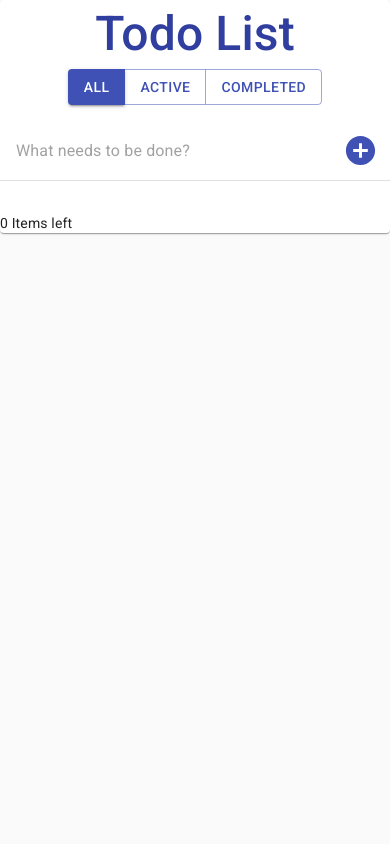
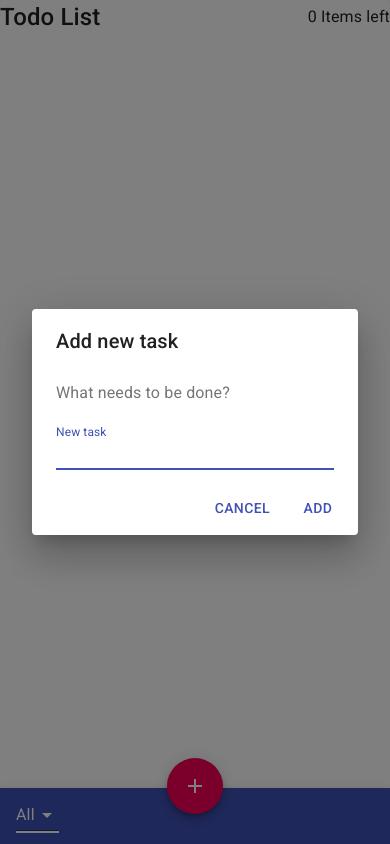
Before and after one commit to mkurayan/react-todo, a React (Create React App) app: page / in a window 390 px wide. Both pictures are taken after a click on the button "add". Built offline with nearby package versions, Linux system fonts and the light colour scheme.

Commit message:
Apply Material-UI part 3

```diff
--- a/src/App.js
+++ b/src/App.js
@@ -1,9 +1,8 @@
 import React from 'react';
 import CssBaseline from '@material-ui/core/CssBaseline';
-import Box from '@material-ui/core/Box';
 import ToDo from './components/ToDo/ToDo';
 import {inSessionStore}  from './api/api';
-import { createMuiTheme, makeStyles } from '@material-ui/core/styles';
+import { createMuiTheme, makeStyles, responsiveFontSizes  } from '@material-ui/core/styles';
 import { ThemeProvider } from '@material-ui/styles';
 
 const useStyles = makeStyles(theme => ({
@@ -22,7 +21,7 @@ const useStyles = makeStyles(theme => ({
   }
 }));
 
-const theme = createMuiTheme({});
+let theme = createMuiTheme({});
 
 export default function App() {
   const classes = useStyles();
@@ -30,9 +29,7 @@ export default function App() {
   return (
     <ThemeProvider theme={theme}>
       <CssBaseline />
-      <Box display="flex" justifyContent="center">
-        <ToDo taskApi={inSessionStore} styleName={classes.root}/>
-      </Box>
+      <ToDo taskApi={inSessionStore} styleName={classes.root}/>
     </ThemeProvider>
   );
 }
--- a/src/components/ToDo/AddTask.js
+++ b/src/components/ToDo/AddTask.js
@@ -28,7 +28,6 @@ class AddTask extends React.Component {
   }
 
   handleTextChange(e) {
-    console.log(e);
     this.setState({text: e.target.value})
   }
 
@@ -59,6 +58,8 @@ class AddTask extends React.Component {
           value={this.state.text}
           onChange ={this.handleTextChange}
           onKeyPress ={this.handleKeys}
+          multiline
+          rowsMax="4"
         />
       <IconButton aria-label="add new task" onClick={this.addTask}>
         <AddCircleIcon color="primary" fontSize="large"/>
--- /dev/null
+++ b/src/components/ToDo/BottomAppBar.js
@@ -0,0 +1,150 @@
+import React from 'react';
+import TaskFilterEnum from './TaskFilterEnum';
+
+import { makeStyles } from '@material-ui/core/styles';
+import AppBar from '@material-ui/core/AppBar';
+import Toolbar from '@material-ui/core/Toolbar';
+import Fab from '@material-ui/core/Fab';
+import AddIcon from '@material-ui/icons/Add';
+import MenuItem from '@material-ui/core/MenuItem';
+import Select from '@material-ui/core/Select';
+import Input from '@material-ui/core/Input';
+import Button from '@material-ui/core/Button';
+
+import TextField from '@material-ui/core/TextField';
+import Dialog from '@material-ui/core/Dialog';
+import DialogActions from '@material-ui/core/DialogActions';
+import DialogContent from '@material-ui/core/DialogContent';
+import DialogContentText from '@material-ui/core/DialogContentText';
+import DialogTitle from '@material-ui/core/DialogTitle';
+
+const useStyles = makeStyles(theme => ({
+  appBar: {
+    top: 'auto',
+    bottom: 0,
+  },
+  grow: {
+    flexGrow: 1,
+  },
+  fabButton: {
+    position: 'absolute',
+    zIndex: 1,
+    top: -30,
+    left: 0,
+    right: 0,
+    margin: '0 auto',
+  },
+  selectRoot: {
+    color: 'white'
+  },
+  selectIcon: {
+    color: 'white'
+  },
+  inputUnderline: {
+    borderBottom: '2px solid white',
+    '&:after': {
+      borderBottom: '1px solid white',
+    }
+  },
+  clearButton: {
+    color: 'white'
+  }
+}));
+
+export default function BottomAppBar(props) {
+  const classes = useStyles();
+
+  const handleChange = event => {
+    props.handleFilterChange(event.target.value);
+  };
+
+  const [open, setOpen] = React.useState(false);
+  const [text, setText] = React.useState("");
+
+  const handleClickOpen = () => {
+    setOpen(true);
+  };
+
+  const handleClose = () => {
+    setOpen(false);
+  };
+
+  const handleAddTask = () => {
+    let task = text.trim();
+
+    if(task !== "") {
+      setText("");
+      props.addNewTask(task);
+      setOpen(false);
+    }
+  };
+
+  const handleTextChange = (e) => {
+    setText(e.target.value)
+  };
+
+  const handleKeys = (e) => {
+    if (e.key === 'Enter') {
+      handleAddTask();
+    }
+  };
+
+  return (
+    <React.Fragment>
+      <AppBar position="fixed" className={classes.appBar}>
+        <Toolbar>
+          <Select value={props.filter} onChange={handleChange}
+            classes={{
+              root: classes.selectRoot,
+              icon: classes.selectIcon
+            }}
+            input={<Input classes={{
+              underline: classes.inputUnderline,
+            }}/>}
+            >
+            <MenuItem value={TaskFilterEnum.all}>All</MenuItem>
+            <MenuItem value={TaskFilterEnum.active}>Active</MenuItem>
+            <MenuItem value={TaskFilterEnum.completed}>Completed</MenuItem>
+          </Select>
+
+          <Fab color="secondary" aria-label="add" className={classes.fabButton} onClick={handleClickOpen}>
+            <AddIcon />
+          </Fab>
+          <div className={classes.grow} />
+
+          {props.showClearButton > 0 &&
+            <Button className={classes.clearButton}  onClick={props.handelClearCompleted}>Clear</Button>
+          }
+        </Toolbar>
+      </AppBar>
+      <Dialog open={open} onClose={handleClose} aria-labelledby="form-dialog-title"
+        fullWidth={true}>
+        <DialogTitle id="form-dialog-title">Add new task</DialogTitle>
+        <DialogContent>
+          <DialogContentText>
+            What needs to be done?
+          </DialogContentText>
+          <TextField
+            autoFocus
+            margin="dense"
+            label="New task"
+            fullWidth
+            multiline
+            rowsMax="4"
+            value={text}
+            onChange ={handleTextChange}
+            onKeyPress ={handleKeys}
+          />
+        </DialogContent>
+        <DialogActions>
+          <Button onClick={handleClose} color="primary">
+            Cancel
+          </Button>
+          <Button onClick={handleAddTask} color="primary">
+            Add
+          </Button>
+        </DialogActions>
+      </Dialog>
+    </React.Fragment>
+  );
+}
--- a/src/components/ToDo/TaskList.js
+++ b/src/components/ToDo/TaskList.js
@@ -57,6 +57,10 @@ const useStyles = makeStyles(theme => ({
     },
   },
 
+  listItemText: {
+    wordWrap: 'break-word'
+  },
+
   greyText: {
     color: grey[500],
     textDecoration: 'line-through'
@@ -70,7 +74,7 @@ function TaskList(props) {
   const classes = useStyles();
 
   return (
-    <List className={classes.root}>
+    <List className= {clsx(classes.root, props.styleName)}>
       {props.tasks.map((todo) => {
         const labelId = `checkbox-list-label-${todo.text}`;
 
@@ -87,7 +91,7 @@ function TaskList(props) {
                   inputProps={{ 'aria-labelledby': labelId }}
                 />
               </ListItemIcon>
-              <ListItemText id={labelId} primary={todo.text} className={todo.isDone && classes.greyText} />
+              <ListItemText id={labelId} primary={todo.text} className={clsx(classes.listItemText, todo.isDone && classes.greyText)} />
               <ListItemSecondaryAction className={clsx(classes.removeButton, removeButtonClass)}>
                 <IconButton onClick={() => props.removeTask(todo.id)} aria-label="removeTask">
                   <ClearIcon htmlColor={redColor} />
--- a/src/components/ToDo/ToDo.js
+++ b/src/components/ToDo/ToDo.js
@@ -2,12 +2,15 @@ import React from 'react';
 import AddTask from './AddTask';
 import TaskList from './TaskList';
 import TaskFilter from './TaskFilter.js'
+import BottomAppBar from './BottomAppBar.js'
 import TaskFilterEnum from './TaskFilterEnum';
 import helpers from '../../utils/helpers';
 
 import { withStyles } from '@material-ui/core/styles';
-import { Box, Button, Divider, Paper } from '@material-ui/core';
+import { Box, Button, Divider, Paper, Typography } from '@material-ui/core';
 import clsx from 'clsx';
+
+import Hidden from '@material-ui/core/Hidden';
 
 const styles = theme => ({
   root: {
@@ -18,6 +21,8 @@ const styles = theme => ({
     },
     [theme.breakpoints.up("sm")]: {
       width: theme.spacing(82),
+
+      minHeight: theme.spacing(60),
       maxHeight: theme.spacing(100),
       padding: [[theme.spacing(6), theme.spacing(8)]],
     },
@@ -29,19 +34,30 @@ const styles = theme => ({
   header: {
     display: 'flex',
     alignItems: 'center',
+    justifyContent: 'space-between',
+    flexDirection: 'row',
+    fontWeight: theme.typography.fontWeightMedium,
+
+    [theme.breakpoints.up('xs')]: {
+      marginBottom: theme.spacing(2),
+      fontSize: theme.typography.h5.fontSize,
+    },
+    [theme.breakpoints.up('sm')]: {
+      marginBottom: theme.spacing(5),
       color: theme.palette.primary.dark,
       fontSize: theme.typography.h3.fontSize,
-    fontWeight: theme.typography.fontWeightMedium,
-    [theme.breakpoints.up('xs')]: {
-      justifyContent: 'center',
-      flexDirection: 'column',
-      marginBottom: theme.spacing(2)
+    }
   },
-    [theme.breakpoints.up('sm')]: {
+
+  footer: {
+    display: 'flex',
+    alignItems: 'center',
     justifyContent: 'space-between',
-      flexDirection: 'row',
-      marginBottom: theme.spacing(5)
-    }
+    marginTop: theme.spacing(1),
+
+    [theme.breakpoints.down("xs")]: {
+      padding: theme.spacing(1),
+    },
   },
 
   divider: {
@@ -51,6 +67,10 @@ const styles = theme => ({
     [theme.breakpoints.up('sm')]: {
       marginBottom: theme.spacing(5)
     }
+  },
+
+  flexContent: {
+    flexGrow: 1
   }
 });
 
@@ -132,31 +152,59 @@ class ToDo extends React.Component {
       tasksToDisplay = this.state.tasks.filter(task => !task.isDone);
     }
 
-    const tasksLeft = this.state.tasks.filter(task => !task.isDone).length;
+    const incompleteTasksCount = this.state.tasks.filter(task => !task.isDone).length;
 
     let clearButton = null;
+    let showClearButton = false;
 
-    if (this.state.tasks.length - tasksLeft > 0) {
-      clearButton = <Button text="Clear completed" onClick={this.clearCompleted}/>;
+    if (this.state.tasks.length - incompleteTasksCount > 0) {
+      showClearButton = true;
+      clearButton = <Button  color="primary" onClick={this.clearCompleted}>Clear completed</Button>;
     }
 
+    let itemsLeft = <Typography> {`${incompleteTasksCount} Items left`} </Typography>;
+
     return (
+      <React.Fragment>
         <Paper className={clsx(classes.root, this.props.styleName)}>
           <Box className={classes.header}>
             Todo List
+
+            <Hidden smUp>
+              {itemsLeft}
+            </Hidden>
+            <Hidden xsDown>
               <TaskFilter filter={this.state.filter} handleFilterChange={this.changeTasksFilter} />
+            </Hidden>
           </Box>
+
+          <Hidden xsDown>
             <AddTask addNewTask={this.addTask} />
             <Divider className={classes.divider}/>
+          </Hidden>
+
           <TaskList
+              styleName={classes.flexContent}
               tasks={tasksToDisplay}
               toogleTaskStatus={this.toogleTaskStatusDebounced}
               removeTask={this.removeTask} />
 
-        <span>{`${tasksLeft} Items left`}</span>
+          <Box className={classes.footer}>
+            {itemsLeft}
+            {clearButton}
+          </Box>
+        </Paper>
 
-        {clearButton}
-      </Paper>
+        <Hidden smUp>
+          <BottomAppBar
+            filter={this.state.filter}
+            handleFilterChange={this.changeTasksFilter}
+            showClearButton={showClearButton}
+            handelClearCompleted={this.clearCompleted}
+            addNewTask={this.addTask}
+          />
+        </Hidden>
+      </React.Fragment>
     );
   }
 
--- a/src/index.css
+++ b/src/index.css
@@ -3,6 +3,17 @@ html {
 }
 
 body {
-  /* background: linear-gradient(173deg, #F8FAFE 69.9%, #393969 70%);
-  height: 100%; */
+  height: 100%;
+
 }
+
+.root-block {
+  display: flex;
+  justify-content: center;
+}
+
+@media only screen and (max-width: 600px) {
+  .root-block {
+    height: 100%;
+  }
+}
```
Lines whose indentation alone changed are shown as unchanged.
